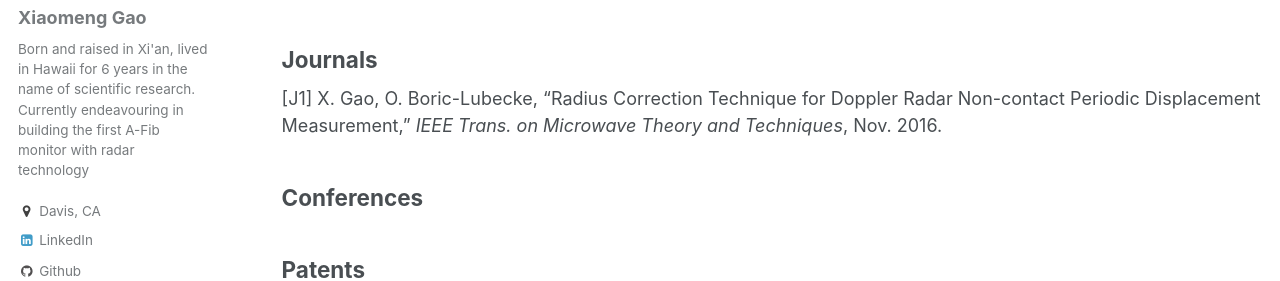
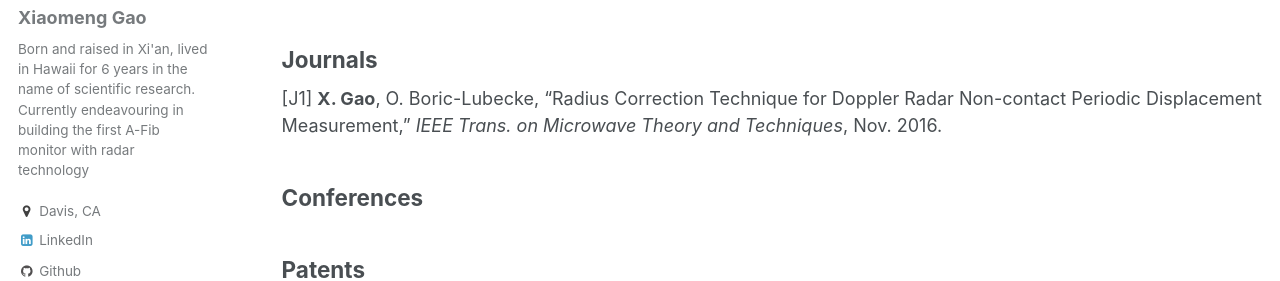
Before and after one commit to x-mengao/x-mengao.github.io, a Jekyll site: the page built from _pages/publications.html, in a window 1280 px wide. Shown: the part 255-536 px from the top of the page. Built offline with Jekyll 4.4.1, drawn with Linux system fonts in a browser that asks for light colours; some web fonts are replaced.

```diff
--- a/_pages/publications.html
+++ b/_pages/publications.html
@@ -9,7 +9,7 @@ author_profile: true
 [J1] nameList, "JournalTitle", <i>journalName</i>,  <a href="https://www.w3schools.com/html/html_formatting.asp">Click </a> <br />
 
 <h2>Journals</h2>
-[J1] X. Gao, O. Boric-Lubecke, “Radius Correction Technique for Doppler Radar Non-contact Periodic Displacement Measurement,” <i>IEEE Trans. on Microwave Theory and Techniques</i>, Nov. 2016. <br/>
+[J1] <b>X. Gao</b>, O. Boric-Lubecke, “Radius Correction Technique for Doppler Radar Non-contact Periodic Displacement Measurement,” <i>IEEE Trans. on Microwave Theory and Techniques</i>, Nov. 2016. <br/>
 
 
 <h2>Conferences</h2>
```
